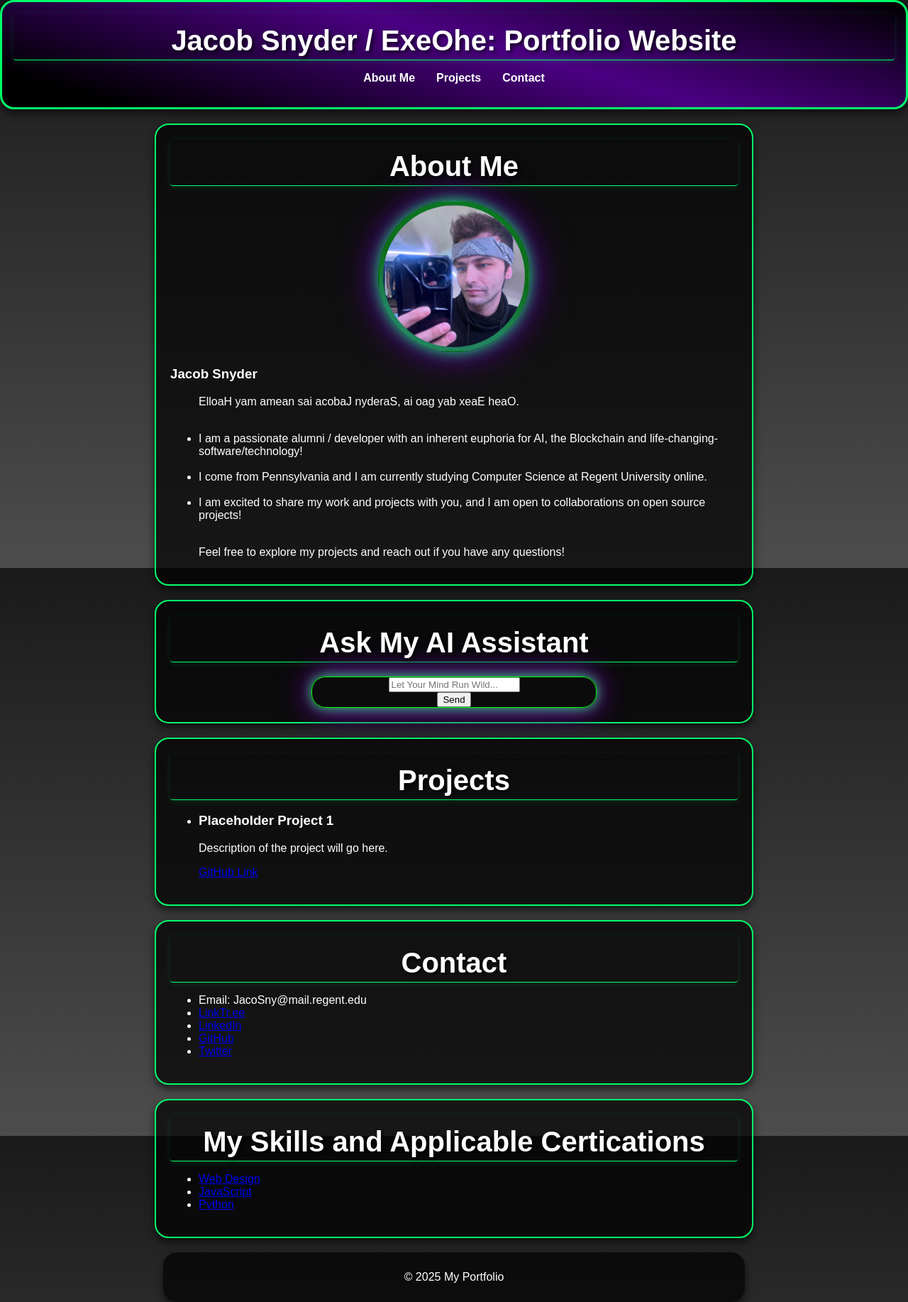
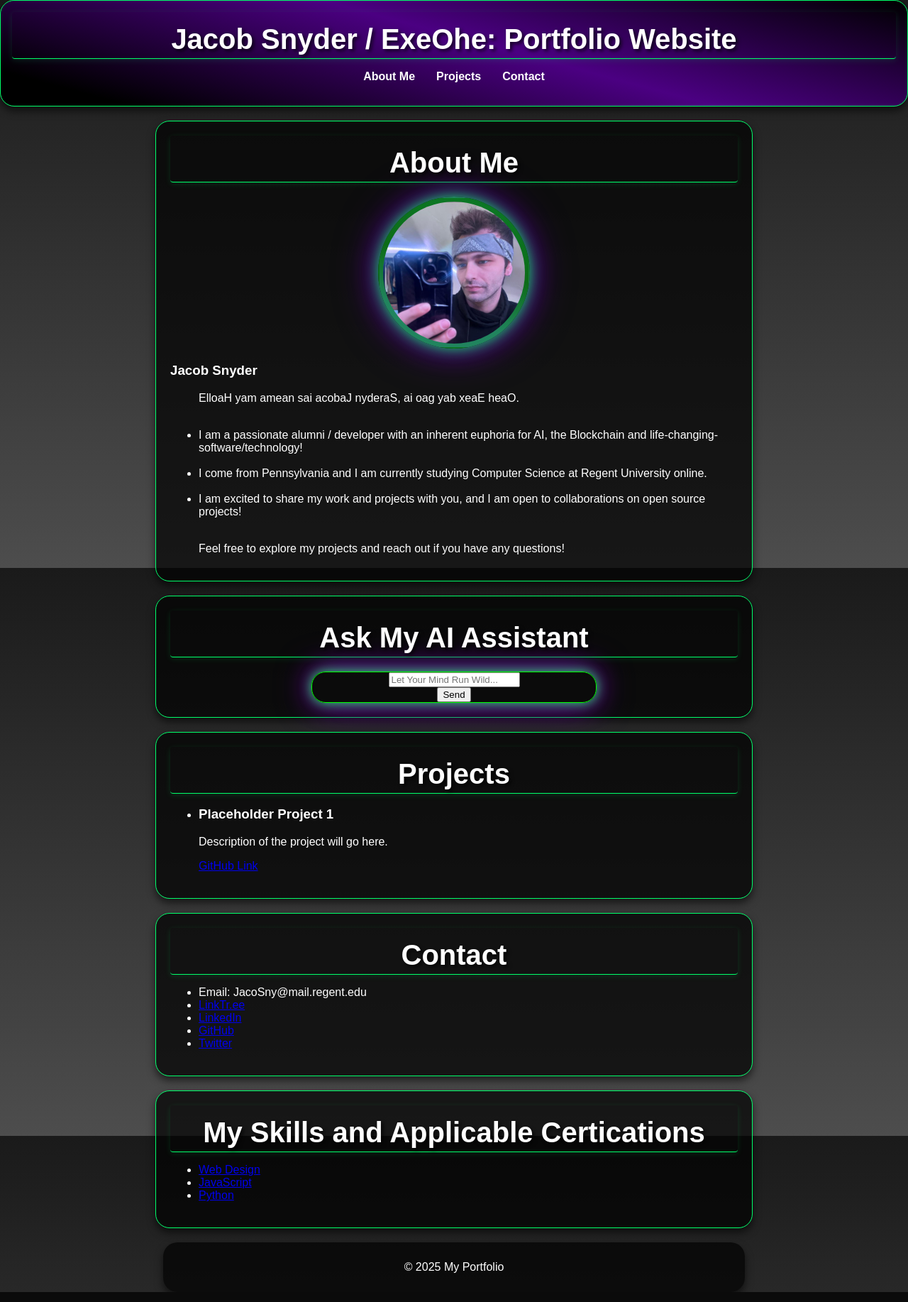
Before and after one commit to ExeOhe/exeohe.github.io, a Flask app: page / in a window 1280 px wide. Shown: the whole page at 71% size. Run offline with Flask 3, Linux system fonts and the light colour scheme.

Commit message:
updated:style.css:borders

```diff
--- a/backend/static/css/style.css
+++ b/backend/static/css/style.css
@@ -11,10 +11,10 @@ html, body {
 header {
     background: linear-gradient(15deg, #000000 10%, #4b0082 55%, #000000);
     border-radius: 20px;
+    border: 1px solid #00ff6a; /* Border for header */
     box-shadow: 0 6px 12px rgba(0, 0, 0, 0.6);
     padding: 1rem;
     text-align: center;
-    border: 3px solid #00ff6a; /* Prominent border for the header */
 }
 
 header h1, h1, h2 {
@@ -99,7 +99,7 @@ section {
     margin: 20px auto;
     padding: 20px;
     max-width: 800px;
-    border: 2px solid #00ff6a; /* Border for sections */
+    border: 1px solid #00ff6a; /* Border for sections */
 }
 
 footer {
```
